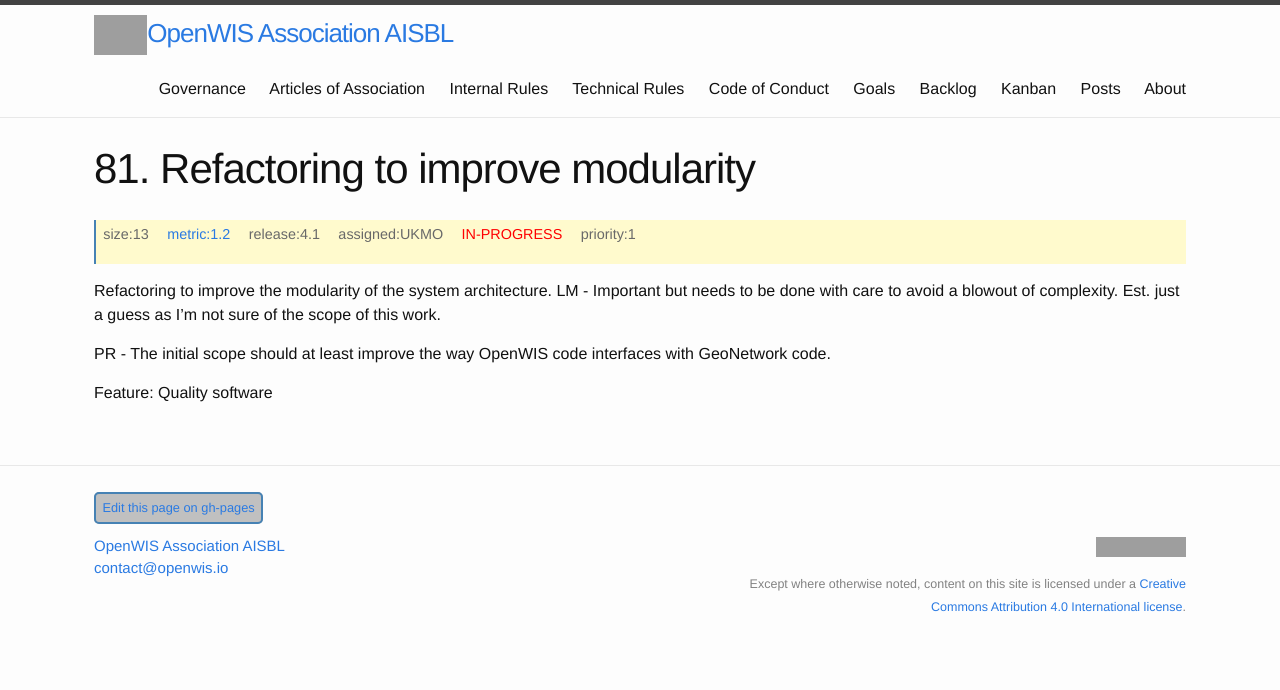
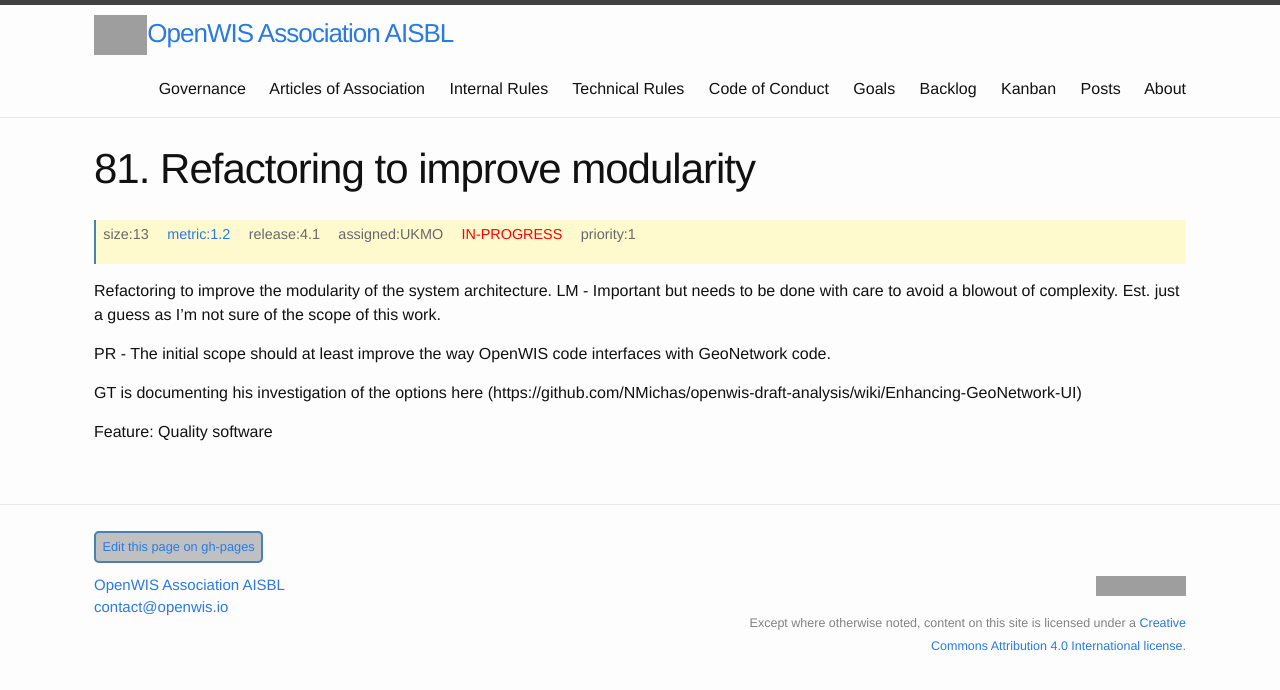
Before and after one commit to OpenWIS/openwis-documentation, a Jekyll site: the page built from _kanban/OpenWIS-Backlog-000081.md, in a window 1280 px wide. Shown: the top 690 px of the page. Built offline with Jekyll 4.4.1, drawn with Linux system fonts in a browser that asks for light colours; grey boxes are pictures that could not be loaded.

Commit message:
Update OpenWIS-Backlog-000081.md
Added link to Euro. Dyn. wiki.

```diff
--- a/_kanban/OpenWIS-Backlog-000081.md
+++ b/_kanban/OpenWIS-Backlog-000081.md
@@ -17,3 +17,5 @@ kanRepo:
 Refactoring to improve the modularity of the system architecture. LM - Important but needs to be done with care to avoid a blowout of complexity. Est. just a guess as I'm not sure of the scope of this work.
 
 PR - The initial scope should at least improve the way OpenWIS code interfaces with GeoNetwork code.
+
+GT is documenting his investigation of the options here (https://github.com/NMichas/openwis-draft-analysis/wiki/Enhancing-GeoNetwork-UI)
```
